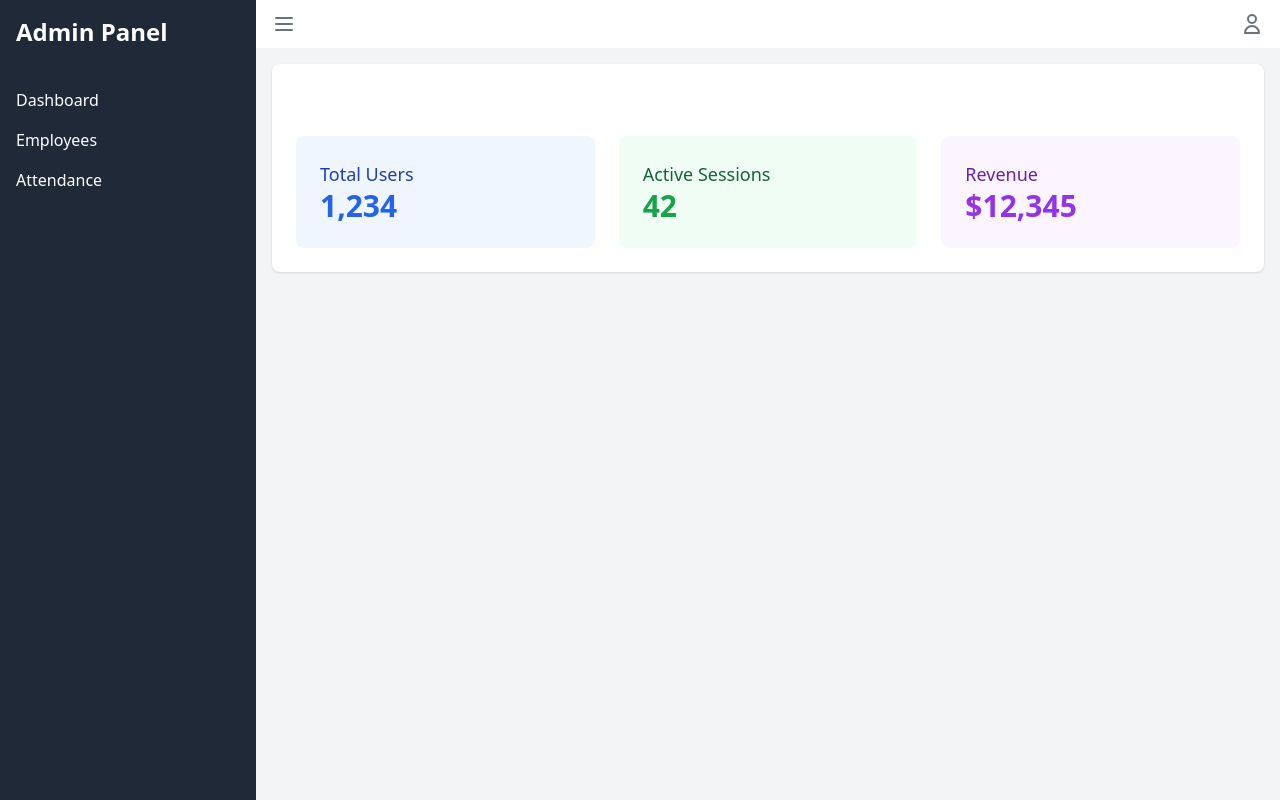
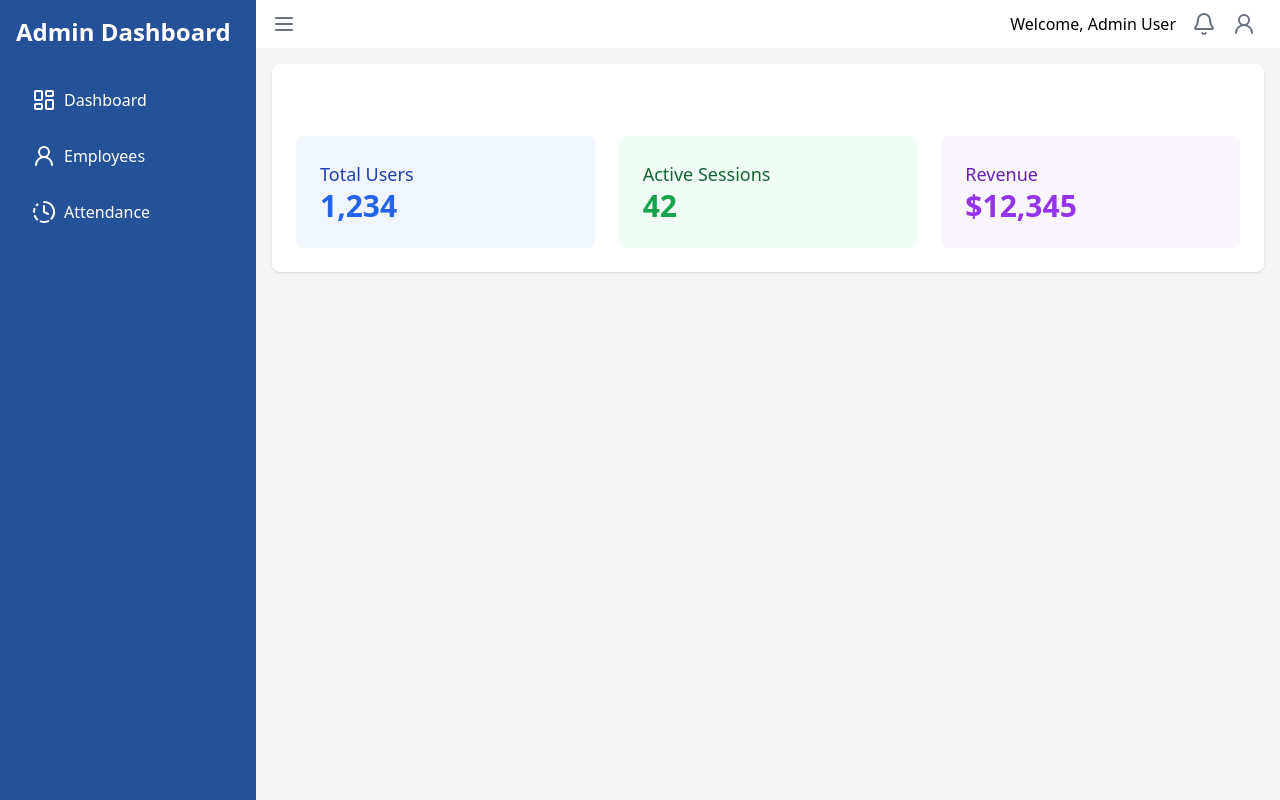
Before and after one commit to saifullah-max/pegahcm-frontend, a React (Vite) app: page /login in a window 1280 px wide. Both pictures are taken after typing "name@example.com", "Sample123" into the empty fields and a click on the button "Sign in". Built offline with nearby package versions, Linux system fonts and the light colour scheme.

Commit message:
Latest Commit
Modify login page and add icons on sidebar, add user and notification icons with dropdown

```diff
--- a/src/layouts/AdminLayout.tsx
+++ b/src/layouts/AdminLayout.tsx
@@ -1,14 +1,30 @@
-import { useState } from 'react';
+import { useState, useEffect } from 'react';
 import { Outlet } from 'react-router-dom';
 import { useSelector, useDispatch } from 'react-redux';
 import { RootState } from '../store';
 import { useNavigate } from 'react-router-dom';
+import { Bell, ClockFading, LayoutDashboard, UserRound } from 'lucide-react';
 
 const AdminLayout = () => {
   const [isSidebarOpen, setIsSidebarOpen] = useState(true);
   const { user } = useSelector((state: RootState) => state.auth);
   const dispatch = useDispatch();
   const navigate = useNavigate();
+  const [isUserDropdownOpen, setIsUserDropdownOpen] = useState(false);
+  const [isNotificationDropdownOpen, setIsNotificationDropdownOpen] = useState(false);
+
+  useEffect(() => {
+    const handleClickOutside = (event: MouseEvent) => {
+      const target = event.target as HTMLElement;
+      if (!target.closest('.relative')) {
+        setIsUserDropdownOpen(false);
+        setIsNotificationDropdownOpen(false);
+      }
+    };
+
+    document.addEventListener('mousedown', handleClickOutside);
+    return () => document.removeEventListener('mousedown', handleClickOutside);
+  }, []);
 
   const toggleSidebar = () => {
     setIsSidebarOpen(!isSidebarOpen);
@@ -42,21 +58,23 @@ const AdminLayout = () => {
       <div
         className={`${
           isSidebarOpen ? 'w-64' : 'w-0'
-        } bg-gray-800 text-white transition-all duration-300`}
+        } bg-[#255199] text-white transition-all duration-300`}
       >
         <div className="p-4">
-          <h2 className="text-2xl font-semibold">Admin Panel</h2>
+          <h2 className="text-2xl font-semibold">Admin Dashboard</h2>
         </div>
         <nav className="mt-4">
           <ul>
-            <li onClick={handleDashboardClick} className="px-4 py-2 hover:bg-gray-700 cursor-pointer">
-              Dashboard
+            <li onClick={handleDashboardClick} className="px-4 py-2 m-4 rounded-lg hover:bg-[#2F66C1] cursor-pointer flex items-center">
+              <LayoutDashboard className="inline-block mr-2" /> Dashboard
             </li>
-            <li onClick={handleEmployeesClick} className="px-4 py-2 hover:bg-gray-700 cursor-pointer">
-              Employees
+
+
+            <li onClick={handleEmployeesClick} className="px-4 py-2 m-4 rounded-lg hover:bg-[#2F66C1] cursor-pointer flex items-center">
+              <UserRound className='inline-block mr-2'/>Employees
             </li>
-            <li onClick={handleAttendanceClick} className="px-4 py-2 hover:bg-gray-700 cursor-pointer">
-              Attendance
+            <li onClick={handleAttendanceClick} className="px-4 py-2 m-4 rounded-lg hover:bg-[#2F66C1] cursor-pointer flex items-center">
+              <ClockFading className='inline-block mr-2'/>Attendance
             </li>
           </ul>
         </nav>
@@ -86,23 +104,73 @@ const AdminLayout = () => {
               </svg>
             </button>
             <div className="flex items-center">
-              <span className="mr-4">Welcome, {user?.name}</span>
-              <div className="relative">
-                <button className="flex items-center text-gray-500 hover:text-gray-700">
-                  <svg
-                    className="h-6 w-6"
-                    fill="none"
-                    viewBox="0 0 24 24"
-                    stroke="currentColor"
+              <span className="mr-4 text-black">Welcome, {user?.name}</span>
+              <div className="flex items-center space-x-2">
+                {/* Notification Bell Dropdown */}
+                <div className="relative">
+                  <button
+                    className='flex items-center text-gray-500 hover:text-gray-700'
+                    onClick={() => {
+                      setIsNotificationDropdownOpen(!isNotificationDropdownOpen);
+                      setIsUserDropdownOpen(false);
+                    }}
                   >
-                    <path
-                      strokeLinecap="round"
-                      strokeLinejoin="round"
-                      strokeWidth={2}
-                      d="M16 7a4 4 0 11-8 0 4 4 0 018 0zM12 14a7 7 0 00-7 7h14a7 7 0 00-7-7z"
-                    />
-                  </svg>
-                </button>
+                    <Bell className='inline-block mr-2'/>
+                  </button>
+                  {isNotificationDropdownOpen && (
+                    <div className="absolute right-0 mt-2 w-80 bg-white rounded-md shadow-lg py-1 z-50 border border-gray-200">
+                      <div className="px-4 py-2 border-b border-gray-200">
+                        <h3 className="text-sm font-semibold">Notifications</h3>
+                      </div>
+                      <div className="max-h-64 overflow-y-auto">
+                        {/* Sample notifications - you can map through actual notifications here */}
+                        <div className="px-4 py-2 hover:bg-gray-50 cursor-pointer">
+                          <p className="text-sm text-gray-600">New employee registration</p>
+                          <p className="text-xs text-gray-400">2 hours ago</p>
+                        </div>
+                        <div className="px-4 py-2 hover:bg-gray-50 cursor-pointer">
+                          <p className="text-sm text-gray-600">Attendance update required</p>
+                          <p className="text-xs text-gray-400">3 hours ago</p>
+                        </div>
+                      </div>
+                      <div className="px-4 py-2 border-t border-gray-200">
+                        <button className="text-sm text-blue-600 hover:text-blue-800">
+                          View all notifications
+                        </button>
+                      </div>
+                    </div>
+                  )}
+                </div>
+
+                {/* User Profile Dropdown */}
+                <div className="relative">
+                  <button
+                    className="flex items-center text-gray-500 hover:text-gray-700"
+                    onClick={() => {
+                      setIsUserDropdownOpen(!isUserDropdownOpen);
+                      setIsNotificationDropdownOpen(false);
+                    }}
+                  >
+                    <UserRound className='inline-block mr-2'/>
+                  </button>
+                  {isUserDropdownOpen && (
+                    <div className="absolute right-0 mt-2 w-48 bg-white rounded-md shadow-lg py-1 z-50 border border-gray-200">
+                      <button className="block px-4 py-2 text-sm text-gray-700 hover:bg-gray-100 w-full text-left">
+                        Profile
+                      </button>
+                      <button className="block px-4 py-2 text-sm text-gray-700 hover:bg-gray-100 w-full text-left">
+                        Settings
+                      </button>
+                      <div className="border-t border-gray-200"></div>
+                      <button
+                        onClick={handleLogoutClick}
+                        className="block px-4 py-2 text-sm text-red-600 hover:bg-gray-100 w-full text-left"
+                      >
+                        Logout
+                      </button>
+                    </div>
+                  )}
+                </div>
               </div>
             </div>
           </div>
--- a/src/pages/Login.tsx
+++ b/src/pages/Login.tsx
@@ -6,6 +6,7 @@ import { setCredentials } from '../store/slices/authSlice';
 const Login = () => {
   const [email, setEmail] = useState('');
   const [password, setPassword] = useState('');
+  const [rememberMe, setRememberMe] = useState(false);
   const dispatch = useDispatch();
   const navigate = useNavigate();
 
@@ -25,13 +26,13 @@ const Login = () => {
   };
 
   return (
-    <div className="min-h-screen flex items-center justify-center bg-gradient-to-br from-blue-500 to-purple-600">
+    <div className="min-h-screen flex items-center justify-center bg-gradient-to-br from-blue-500 to-black">
       <div className="max-w-md w-full mx-4">
         <div className="text-center mb-8">
-          <h1 className="text-4xl font-bold text-white mb-2">Admin Panel</h1>
+          <h1 className="text-4xl font-bold text-white mb-2">PegaHCM</h1>
           <p className="text-white/80">Sign in to access your dashboard</p>
         </div>
-        <div className="bg-white rounded-lg shadow-xl p-8">
+        <div className="bg-white/90 rounded-lg shadow-slate-50 p-8 h-[420px] w-[320px] mx-auto flex flex-col justify-center">
           <form onSubmit={handleSubmit} className="space-y-6">
             <div>
               <label htmlFor="email" className="block text-sm font-medium text-gray-700">
@@ -42,7 +43,7 @@ const Login = () => {
                 name="email"
                 type="email"
                 required
-                className="mt-1 block w-full rounded-md border-gray-300 shadow-sm focus:border-blue-500 focus:ring-blue-500"
+                className="mt-1 p-2 block w-full h-8 rounded-md border-white bg-slate-200 shadow-sm text-gray-900"
                 placeholder="Enter your email"
                 value={email}
                 onChange={(e) => setEmail(e.target.value)}
@@ -57,19 +58,40 @@ const Login = () => {
                 name="password"
                 type="password"
                 required
-                className="mt-1 block w-full rounded-md border-gray-300 shadow-sm focus:border-blue-500 focus:ring-blue-500"
+                className="mt-1 p-2 block w-full h-8 rounded-lg border-white bg-slate-200 shadow-sm focus:border-none focus:ring-0 text-gray-900"
                 placeholder="Enter your password"
                 value={password}
                 onChange={(e) => setPassword(e.target.value)}
               />
             </div>
+            <div className="flex items-center">
+              <div className="flex items-center">
+                <input
+                  id="remember-me"
+                  name="remember-me"
+                  type="checkbox"
+                  className="h-4 w-4 accent-slate-200 opacity-40"
+                  checked={rememberMe}
+                  onChange={(e) => setRememberMe(e.target.checked)}
+                />
+                <label htmlFor="remember-me" className="ml-1 block text-xs text-gray-700">
+                  Remember me next time
+                </label>
+              </div>
+            </div>
+
             <div>
               <button
                 type="submit"
-                className="w-full flex justify-center py-2 px-4 border border-transparent rounded-md shadow-sm text-sm font-medium text-white bg-blue-600 hover:bg-blue-700 focus:outline-none focus:ring-2 focus:ring-offset-2 focus:ring-blue-500"
+                className="w-full flex justify-center py-2 px-4 border border-transparent rounded-lg shadow-sm text-sm font-medium text-white bg-[#255199] hover:bg-[#2F66C1] focus:outline-none focus:ring-2 focus:ring-offset-2 focus:ring-blue-500"
               >
                 Sign in
               </button>
+              <div className="text-sm">
+                <a href="#" className="font-medium text-blue-500 hover:text-blue-600 flex justify-center mt-2">
+                  Forgot your password?
+                </a>
+              </div>
             </div>
           </form>
         </div>
```
